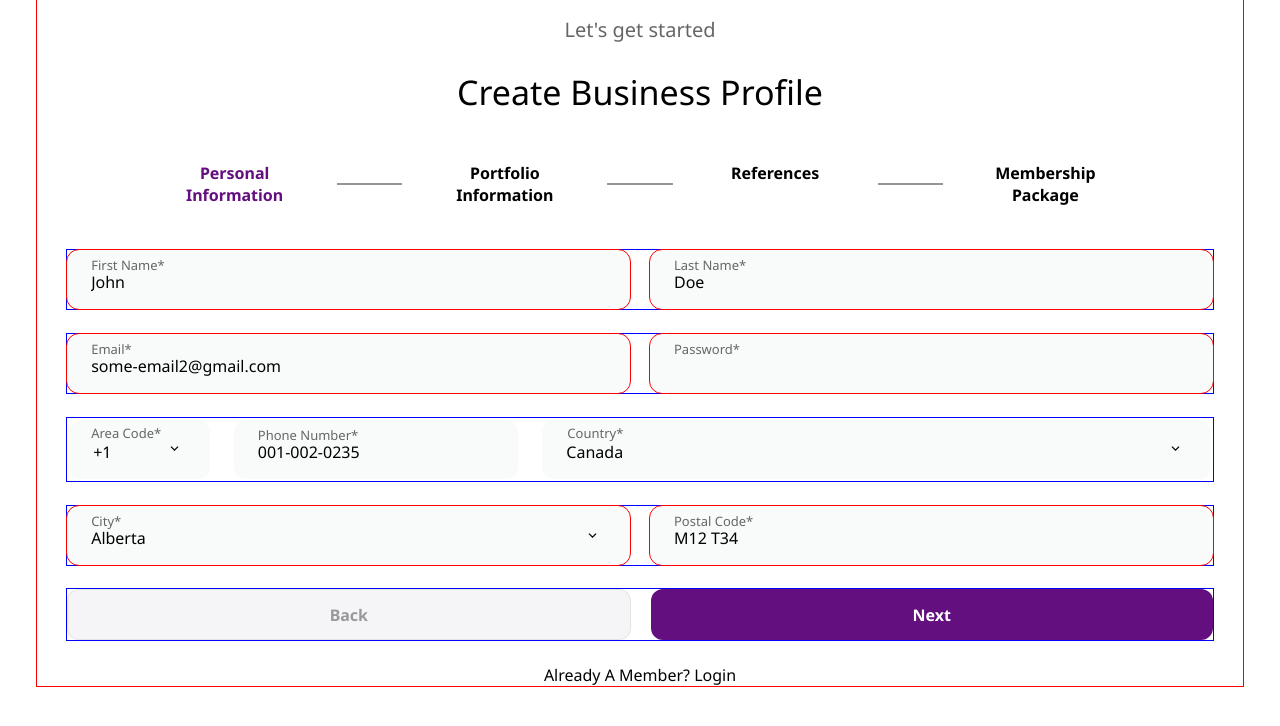
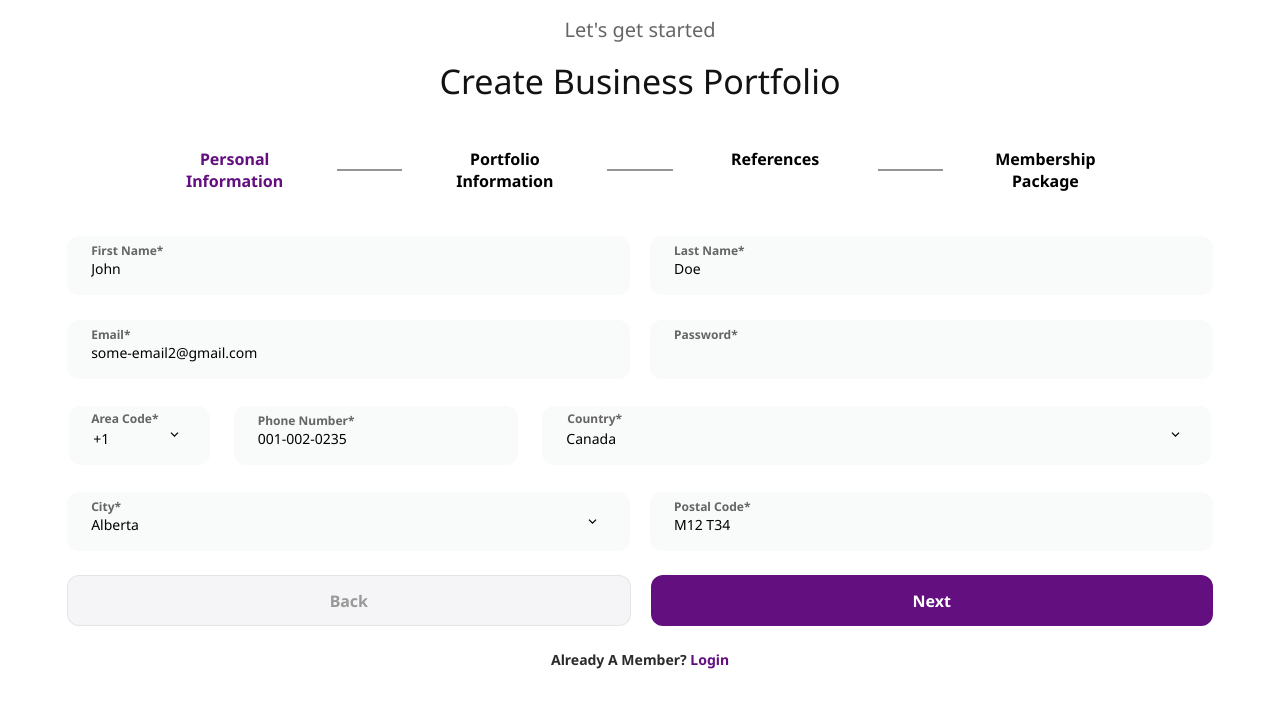
Before and after one commit to MonuKD-MW/EventSmithVendor, a React (Vite) app: page /portfolio in a window 1280 px wide. Shown: the top 726 px of the page. Built offline with nearby package versions, Linux system fonts and the light colour scheme.

Commit message:
done steps - 3

```diff
--- a/src/components/common/Pagination.jsx
+++ b/src/components/common/Pagination.jsx
@@ -1,10 +1,34 @@
 import React from 'react';
 const Pagination = ({ stepNames, currentStep, getStepClass }) => {
+
+  const portfolioTitles = {
+    "1": ["Create Business Portfolio", null],
+    "2": [
+      "Create Your Business Portfolio",
+      "A Business Portfolio maps directly to your business and acts like your own personal website"
+    ],
+    "3": [
+      "Your Champions",
+      "Worked with any businesses lately? Provide us with at least 2 references who would vouch for your awesomeness!"
+    ],
+    "4": [
+      "Membership",
+      "Now commit with us with a membership package!"
+    ]
+  };
+
   return (
     <div className="portfolio-title-container-pagination">
       <div className="portfolio-title-container">
-        <h4 className="portfolio-title">Let&apos;s get started</h4>
-        <h3 className="portfolio-title-2">Create Business Profile</h3>
+        {currentStep === 1 && (
+          <h4 className="portfolio-title">Let&apos;s get started</h4>
+        ) }
+        <h1 className="portfolio-title-2">{portfolioTitles[currentStep][0]}</h1>
+        {portfolioTitles[currentStep][1] && (
+          <p className="portfolio-title-description">
+            {portfolioTitles[currentStep][1]}
+          </p>
+        )}
       </div>
       <div className="portfolio-pagination">
         {stepNames.map((name, index) => (
--- a/src/components/portfolio/PortFolio.jsx
+++ b/src/components/portfolio/PortFolio.jsx
@@ -78,7 +78,7 @@ function Portfolio() {
       {/* Portfolio footer */}
       <div className="button-container-portfolio">
         <button
-          className={`back-button-portfolio ${step !== 1 ? "active" : ""}`}
+          className={`back-button-portfolio ${step !== 1 ? "back-button-active" : ""}`}
           onClick={() => setStep(step - 1)}
           disabled={step === 1}
         >
@@ -92,7 +92,7 @@ function Portfolio() {
           disabled={step === 2 ? !vendorData.firstName || !vendorData.lastName : false} // Disable Next until form is valid (example validation)
         >
           {/* {step === 2 ? "Create Account" : `Next`} */}
-          {step === 2 ? "Next" : `Next`}
+          {step === 4 ? "Submit" : `Next`}
         </button>
       </div>
 
--- a/src/components/portfolio/PortfolioFormStep1.jsx
+++ b/src/components/portfolio/PortfolioFormStep1.jsx
@@ -145,21 +145,14 @@ const PortfolioFormStep1 = ({vendorData:{firstName,lastName,email,password,phone
               Select City
             </option>
             {localStateForStep?.country === 'Canada' ? (
-              <>
-                <optgroup label="Provinces">
-                  {regions.Canada.Provinces.map((province) => (
-                    <option key={province} value={province}>{province}</option>
-                  ))}
-                </optgroup>
-                <optgroup label="Territories">
-                  {regions.Canada.Territories.map((territory) => (
-                    <option key={territory} value={territory}>{territory}</option>
-                  ))}
-                </optgroup>
-              </>
-            ) : regions['United States'].Provinces.map((state)=>(
-              <option key={state} value={state}>{state}</option>
-            ))}
+                [...regions.Canada.Provinces, ...regions.Canada.Territories].map((region) => (
+                    <option key={region} value={region}>{region}</option>
+                ))
+            ) : (
+                regions['United States'].Provinces.map((state) => (
+                    <option key={state} value={state}>{state}</option>
+                ))
+            )}
           </select>
           <span>
             <RiArrowDownSLine />
--- a/src/redux/features/vendorDataSlice.js
+++ b/src/redux/features/vendorDataSlice.js
@@ -22,7 +22,7 @@ const vendorDataSlice = createSlice({
 		businessDescription: "",
 		title: "Owner", // from contactInfo (title of Owner)
 		socialMedia: [{
-			socialMediaHandle: "Facebook",
+			socialMediaHandle: "",
 			pageLink: "Link goes here"
 		}], // Not provided in the response
 		references: [
--- a/src/staticData.json
+++ b/src/staticData.json
@@ -208,8 +208,6 @@
 	},
 	"socialMedia": [
 		"Facebook",
-		"Instagram",
-		"Twitter",
-		"LinkedIn"
+		"Instagram"
 	]
   }
--- a/src/style/InputField.css
+++ b/src/style/InputField.css
@@ -31,7 +31,10 @@
         z-index: 10;
         left: 20px;
         top:6px;
-        color: #333;
+        color: var(--text-color);
+        font-family: Noto Sans;
+        font-weight: 600;
+        font-size: 12px;
         font-size: 0.875rem;
         font-weight: 500;
       }
--- a/src/style/Portfolio.css
+++ b/src/style/Portfolio.css
@@ -4,14 +4,15 @@
     --secondary-color: #2ecc71;
     --text-color: rgba(102, 102, 102, 1);
     --input-bg-color: #F9FAFA;
-
+    --input-font-size: 14px;
+    --input-font-weight: 500;
   }
 
 
 
   .portfolio-container {
     overflow-x: hidden;
-    outline: 1px solid red;
+
     max-width: 1206px;
     margin: 0 auto;
     /* maybe you change margin bottom to 50px */
@@ -37,10 +38,19 @@
     flex-direction: column;
     justify-content: space-between;
     align-items: center;
-    gap: 24px;
-    width: 60%;
+    gap: 15px;
+    width: 100%;
+
+    .portfolio-title-description{
+        color: var(--text-color);
+        font-family: Noto Sans;
+        font-size: 20px;
+        font-weight: 500;
+        text-align: center;
+    }
+
     .portfolio-title{
-        color: var(--text-color);
+        color: rgb(102, 102, 102);
         font-family: Noto Sans;
         font-size: 20px;
         font-weight: 500;
@@ -53,12 +63,10 @@
         font-family: Noto Sans;
         font-size: 34px;
         font-weight: 500;
-        line-height: 51px;
         text-align: center;
-        text-underline-position: from-font;
-        text-decoration-skip-ink: none;
-        width: 1206px;
-        height: 51px;
+        color: #121212;
+
+
     }
 }
 
@@ -75,7 +83,7 @@
 .portfolio-form-step-1-container3,
 .portfolio-form-step-1-container4
 {
-    outline: 1px solid blue;
+
     display: flex;
     justify-content: center;
     align-items: center;
@@ -105,10 +113,10 @@
             width: 100%;
             top: 9%;
             left: 24px;
-            font-size: 13px;
+            font-size: 12px;
             color: var(--text-color);
             font-family: Noto Sans;
-            font-weight: 400;
+            font-weight: 600;
             transition: 0.2s ease all;
             pointer-events: none;
         }
@@ -119,10 +127,11 @@
             border: 1px solid rgba(210, 210, 210, 1);
             background-color: var(--input-bg-color);
             padding: 15px 40px 10px 24px;
-            font-size: 16px;
+            font-size: var(--input-font-size);
+            font-weight: var(--input-font-weight);
             outline: none;
             border: none;
-            outline: 1px solid red;
+
             font-family: Noto Sans;
         }
         span{
@@ -153,10 +162,10 @@
             width: 100%;
             top: 9%;
             left: 24px;
-            font-size: 13px;
+            font-size: 12px;
             color: var(--text-color);
             font-family: Noto Sans;
-            font-weight: 400;
+            font-weight: 600;
             transition: 0.2s ease all;
             pointer-events: none;
         }
@@ -167,10 +176,11 @@
             border: 1px solid rgba(210, 210, 210, 1);
             background-color: var(--input-bg-color);
             padding: 15px 40px 10px 24px;
-            font-size: 16px;
+            font-size: var(--input-font-size);
+            font-weight: var(--input-font-weight);
             outline: none;
             border: none;
-            outline: 1px solid red;
+
             font-family: Noto Sans;
         }
     }
@@ -193,10 +203,10 @@
             width: 100%;
             top: 9%;
             left: 24px;
-            font-size: 13px;
+            font-size: 12px;
             color: var(--text-color);
             font-family: Noto Sans;
-            font-weight: 400;
+            font-weight: 600;
             transition: 0.2s ease all;
             pointer-events: none;
         }
@@ -207,17 +217,18 @@
             border: 1px solid rgba(210, 210, 210, 1);
             background-color: var(--input-bg-color);
             padding: 15px 40px 10px 24px;
-            font-size: 16px;
+            font-size: var(--input-font-size);
+            font-weight: var(--input-font-weight);
             outline: none;
             border: none;
-            outline: 1px solid red;
+
             font-family: Noto Sans;
         }
     }
 /* Reference Container end*/
 .portfolio-form-step-container{
 
-    outline: 1px solid blue;
+
     display: flex;
     justify-content: center;
     align-items: center;
@@ -227,7 +238,7 @@
     .portfolio-form-step-container-left ,
     .portfolio-form-step-container-right
     {
-        outline: 1px solid green;
+
 
         display: flex;
         flex-direction: column;
@@ -247,10 +258,10 @@
             width: 100%;
             top: 9%;
             left: 24px;
-            font-size: 13px;
+            font-size: 12px;
             color: var(--text-color);
             font-family: Noto Sans;
-            font-weight: 400;
+            font-weight: 600;
             transition: 0.2s ease all;
             pointer-events: none;
         }
@@ -261,10 +272,11 @@
             border: 1px solid rgba(210, 210, 210, 1);
             background-color: var(--input-bg-color);
             padding: 15px 40px 10px 24px;
-            font-size: 16px;
+            font-size: var(--input-font-size);
+            font-weight: var(--input-font-weight);
             outline: none;
             border: none;
-            outline: 1px solid red;
+
             font-family: Noto Sans;
         }
         span{
@@ -303,10 +315,10 @@
             position: absolute;
             top: 9%;
             left: 24px;
-            font-size: 13px;
+            font-size: 12px;
             color: var(--text-color);
             font-family: Noto Sans;
-            font-weight: 400;
+            font-weight: 600;
             transition: 0.2s ease all;
             pointer-events: none;
         }
@@ -316,7 +328,8 @@
             border-radius: 12px;
             border: 1px solid rgba(210, 210, 210, 1);
             padding: 15px 40px 10px 24px;
-            font-size: 16px;
+            font-size: var(--input-font-size);
+            font-weight: var(--input-font-weight);
             outline: none;
             border: none;
             font-family: Noto Sans;
@@ -357,10 +370,10 @@
             position: absolute;
             top: 9%;
             left: 24px;
-            font-size: 13px;
+            font-size: 12px;
             color: var(--text-color);
             font-family: Noto Sans;
-            font-weight: 400;
+            font-weight: 600;
             transition: 0.2s ease all;
             pointer-events: none;
         }
@@ -370,7 +383,8 @@
             border-radius: 12px;
             border: 1px solid rgba(210, 210, 210, 1);
             padding: 15px 40px 10px 24px;
-            font-size: 16px;
+            font-size: var(--input-font-size);
+            font-weight: var(--input-font-weight);
             outline: none;
             border: none;
             font-family: Noto Sans;
@@ -393,10 +407,10 @@
             position: absolute;
             top: 9%;
             left: 27px;
-            font-size: 13px;
+            font-size: 12px;
             color: var(--text-color);
             font-family: Noto Sans;
-            font-weight: 400;
+            font-weight: 600;
             transition: 0.2s ease all;
             pointer-events: none;
         }
@@ -406,7 +420,8 @@
             border-radius: 12px;
             border: 1px solid rgba(210, 210, 210, 1);
             padding: 15px 40px 10px 24px;
-            font-size: 16px;
+            font-size: var(--input-font-size);
+            font-weight: var(--input-font-weight);
             outline: none;
             border: none;
             font-family: Noto Sans;
@@ -465,7 +480,7 @@
 .button-container-portfolio {
     display: flex;
     gap: 20px;
-    outline: 1px solid blue;
+
 
 
 
@@ -486,6 +501,11 @@
     border: 1px solid #9EA1AB33;
     cursor: pointer;
     transition: background-color 0.2s ease;
+}
+.back-button-active{
+  color:var(--primary-color);
+  border: 1px solid var(--primary-color);
+  background-color: #fff;
 }
 
 .back-button:disabled {
@@ -571,10 +591,11 @@
     border-radius: 50%;
     display: flex;
     flex-direction: column;
-    background-color: red;
+
+    background-color: var(--input-bg-color);
     position: relative;
     label{
-        color:red !important;
+        visibility: hidden;
         width: fit-content !important;
         position: absolute !important;
         top: 50% !important;
@@ -622,10 +643,10 @@
     position: absolute;
     top: 9%;
     left: 24px;
-    font-size: 13px;
+    font-size: 12px;
     color: var(--text-color);
     font-family: Noto Sans;
-    font-weight: 400;
+    font-weight: 600;
     transition: 0.2s ease all;
     pointer-events: none;
 }
@@ -638,7 +659,8 @@
     border: 1px solid rgba(210, 210, 210, 1);
     background-color: #fff;
     padding: 15px 40px 10px 24px;
-    font-size: 16px;
+    font-size: var(--input-font-size);
+    font-weight: var(--input-font-weight);
     outline: none;
     border: none;
     font-family: Noto Sans;
@@ -662,10 +684,10 @@
         position: absolute;
         top: 9%;
         left: 27px;
-        font-size: 13px;
+        font-size: 12px;
         color: var(--text-color);
         font-family: Noto Sans;
-        font-weight: 400;
+        font-weight: 600;
         transition: 0.2s ease all;
         pointer-events: none;
         font-family: Noto Sans;
@@ -689,6 +711,8 @@
     border-radius: 12px;
     padding: 26px 40px 10px 27px;
     background-color: var(--input-bg-color);
+    font-size: var(--input-font-size);
+    font-weight: var(--input-font-weight);
     border:none;
     outline: none;
 }
@@ -728,7 +752,7 @@
 .social-media-header-container,.reference-header-container{
   .social-media-header,.reference-header{
     span{
-      outline: 1px solid red;
+
       position: relative;
       top: 2px;
     }
@@ -765,7 +789,7 @@
 }
 
 #references-container{
-    outline: 1px solid red;
+
   display: flex;
   flex-direction: column;
 }
@@ -783,12 +807,12 @@
 #reference-form-row-3{
     width: 100% !important;
     display: flex;
-    background-color: green ;
+
     gap: 20px;
         .portfolio-form-step-container-left ,
         .portfolio-form-step-container-right
             {
-                outline: 1px solid green;
+
 
                 display: flex;
                 flex-direction: column;
@@ -808,10 +832,10 @@
                     width: 100%;
                     top: 9%;
                     left: 24px;
-                    font-size: 13px;
+                    font-size: 12px;
                     color: var(--text-color);
                     font-family: Noto Sans;
-                    font-weight: 400;
+                    font-weight: 600;
                     transition: 0.2s ease all;
                     pointer-events: none;
                 }
@@ -822,10 +846,11 @@
                     border: 1px solid rgba(210, 210, 210, 1);
                     background-color: var(--input-bg-color);
                     padding: 15px 40px 10px 24px;
-                    font-size: 16px;
+                    font-size: var(--input-font-size);
+                    font-weight: var(--input-font-weight);
                     outline: none;
                     border: none;
-                    outline: 1px solid red;
+
                     font-family: Noto Sans;
                 }
                 span{
@@ -844,6 +869,17 @@
     margin-bottom: 20px;
 }
 
+/* footer */
+.signup-footer-text-portfolio{
+  font-family: Noto Sans;
+  font-size: 14px;
+  font-weight: 600;
+  color: #2c2c2e;
+
+}
+.signup-footer-text-login-portfolio{
+  color: var(--primary-color);
+}
 /* Responsive Design */
 @media (max-width: 1400px) {
   .get-form-responsive-width,
@@ -945,6 +981,15 @@
         width: 90%;
         padding: 1rem 0;
     }
+    .portfolio-title-container{
+      .portfolio-title-2{
+        font-size: 24px;
+      }
+      .portfolio-title-description{
+        font-size: 12px;
+        /* outline: 1px solid red; */
+      }
+    }
 
     .portfolio-form-step-1-container3 {
         flex-direction: column;
--- a/src/utils/CustomHook/usePortFolio.js
+++ b/src/utils/CustomHook/usePortFolio.js
@@ -93,7 +93,9 @@ const usePortFolio = () => {
 			updateVendorDataWithLocalState();
 		}
 		if (true) {
-			setStep(step + 1);
+			if(step <= 4){
+				setStep(step + 1);
+			}
 		}
 	};
 
```
Also changed, not shown: src/components/portfolio/VendorReference.jsx (+2 -8 lines).
